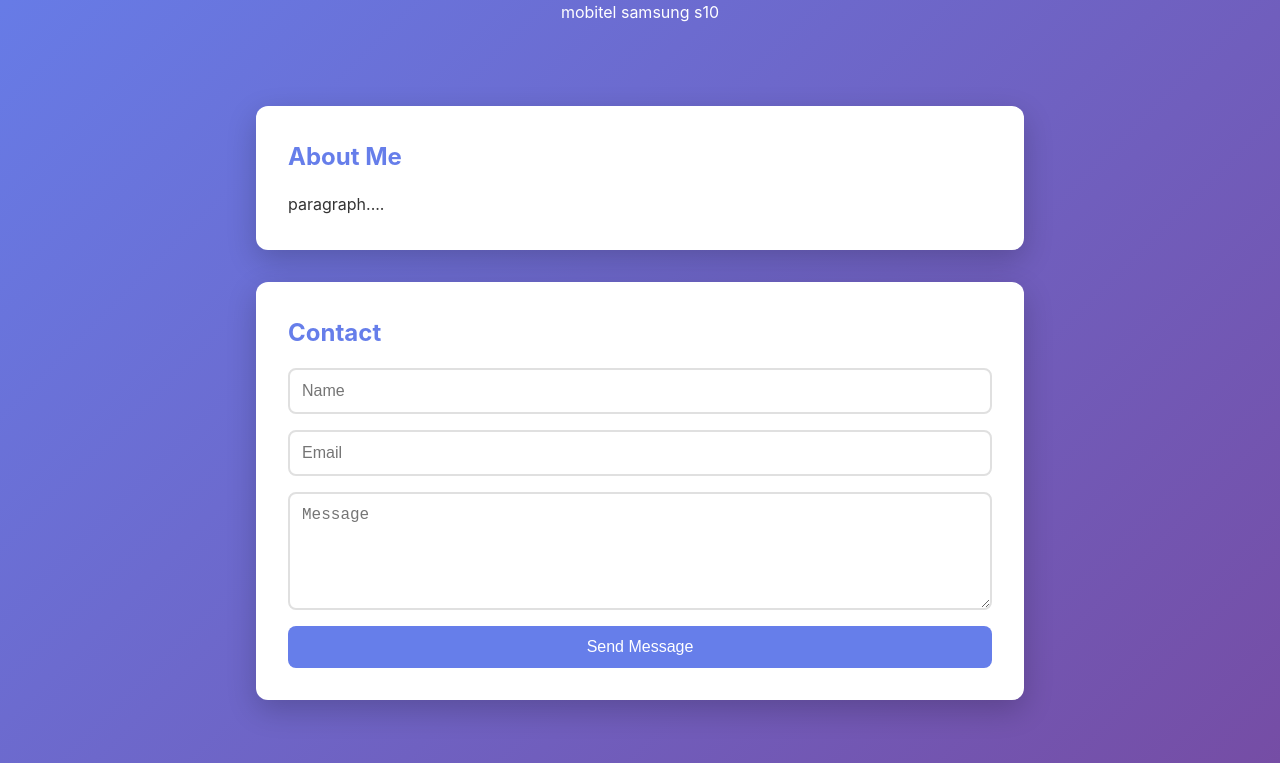
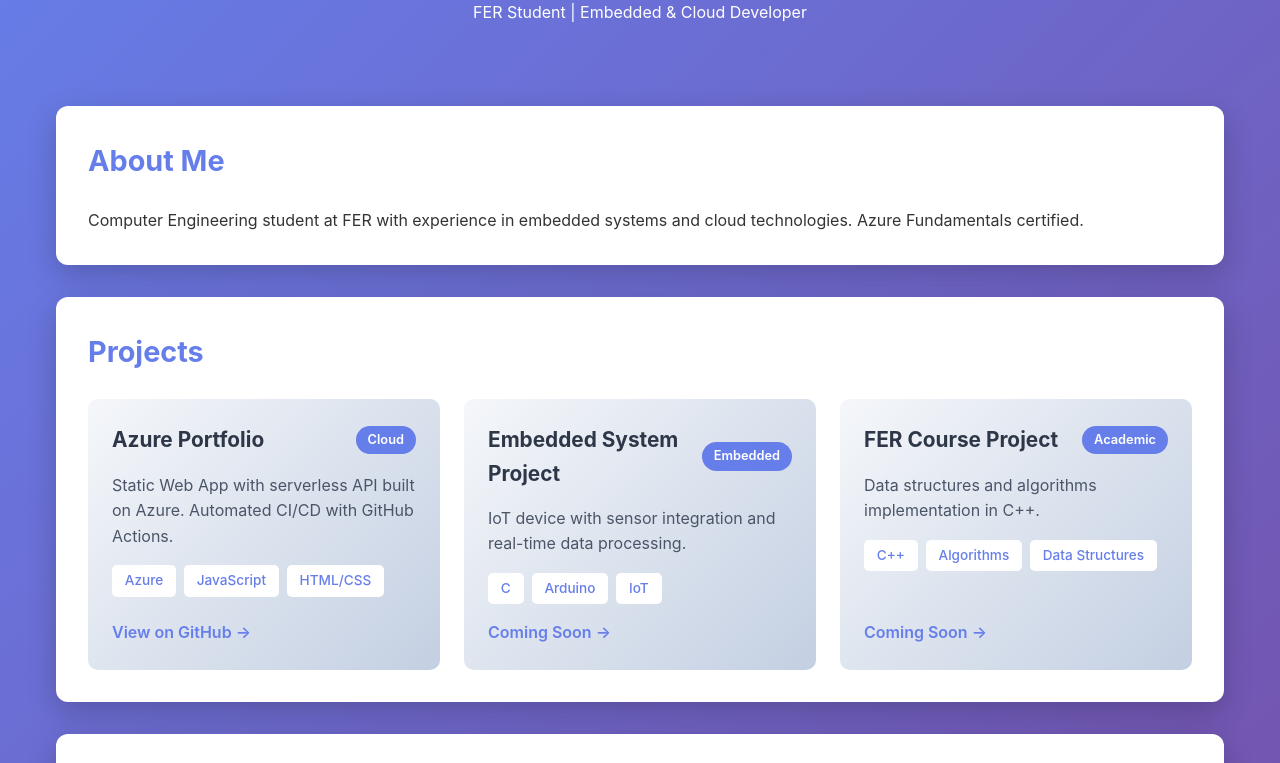
Before and after one commit to mob095s10/my-azure-portfolio, a plain HTML site: page frontend/index.html in a window 1280 px wide. Shown: the part 120-883 px from the top of the page. Drawn offline with Linux system fonts and the light colour scheme.

Commit message:
Add Projects section

```diff
--- a/frontend/index.html
+++ b/frontend/index.html
@@ -8,14 +8,61 @@
 </head>
 <body>
     <header>
-        <h1>👋 Hi I'm mob095</h1>
-        <p>mobitel samsung s10</p>
+        <h1>👋 Hi, I'm mob095</h1>
+        <p>FER Student | Embedded & Cloud Developer</p>
     </header>
 
     <main>
         <section class="about">
             <h2>About Me</h2>
-            <p>paragraph....</p>
+            <p>Computer Engineering student at FER with experience in embedded systems and cloud technologies. Azure Fundamentals certified.</p>
+        </section>
+
+        <section class="projects">
+            <h2>Projects</h2>
+            <div class="projects-grid">
+                <div class="project-card">
+                    <div class="project-header">
+                        <h3>Azure Portfolio</h3>
+                        <span class="project-tag">Cloud</span>
+                    </div>
+                    <p>Static Web App with serverless API built on Azure. Automated CI/CD with GitHub Actions.</p>
+                    <div class="project-tech">
+                        <span>Azure</span>
+                        <span>JavaScript</span>
+                        <span>HTML/CSS</span>
+                    </div>
+                    <a href="https://github.com/mob095s10/my-azure-portfolio" target="_blank" class="project-link">View on GitHub →</a>
+                </div>
+
+                <div class="project-card">
+                    <div class="project-header">
+                        <h3>Embedded System Project</h3>
+                        <span class="project-tag">Embedded</span>
+                    </div>
+                    <p>IoT device with sensor integration and real-time data processing.</p>
+                    <div class="project-tech">
+                        <span>C</span>
+                        <span>Arduino</span>
+                        <span>IoT</span>
+                    </div>
+                    <a href="#" class="project-link">Coming Soon →</a>
+                </div>
+
+                <div class="project-card">
+                    <div class="project-header">
+                        <h3>FER Course Project</h3>
+                        <span class="project-tag">Academic</span>
+                    </div>
+                    <p>Data structures and algorithms implementation in C++.</p>
+                    <div class="project-tech">
+                        <span>C++</span>
+                        <span>Algorithms</span>
+                        <span>Data Structures</span>
+                    </div>
+                    <a href="#" class="project-link">Coming Soon →</a>
+                </div>
+            </div>
         </section>
 
         <section class="contact">
--- a/frontend/style.css
+++ b/frontend/style.css
@@ -24,7 +24,7 @@ header h1 {
 }
 
 main {
-    max-width: 800px;
+    max-width: 1200px;
     margin: 0 auto;
     padding: 2rem 1rem;
 }
@@ -39,9 +39,88 @@ section {
 
 h2 {
     color: #667eea;
-    margin-bottom: 1rem;
+    margin-bottom: 1.5rem;
+    font-size: 1.8rem;
 }
 
+/* Projects Section */
+.projects-grid {
+    display: grid;
+    grid-template-columns: repeat(auto-fit, minmax(300px, 1fr));
+    gap: 1.5rem;
+    margin-top: 1.5rem;
+}
+
+.project-card {
+    background: linear-gradient(135deg, #f5f7fa 0%, #c3cfe2 100%);
+    padding: 1.5rem;
+    border-radius: 10px;
+    transition: transform 0.3s ease, box-shadow 0.3s ease;
+    display: flex;
+    flex-direction: column;
+    gap: 1rem;
+}
+
+.project-card:hover {
+    transform: translateY(-5px);
+    box-shadow: 0 10px 25px rgba(102, 126, 234, 0.3);
+}
+
+.project-header {
+    display: flex;
+    justify-content: space-between;
+    align-items: center;
+}
+
+.project-card h3 {
+    color: #2d3748;
+    font-size: 1.3rem;
+}
+
+.project-tag {
+    background: #667eea;
+    color: white;
+    padding: 0.25rem 0.75rem;
+    border-radius: 20px;
+    font-size: 0.8rem;
+    font-weight: 600;
+}
+
+.project-card p {
+    color: #4a5568;
+    line-height: 1.6;
+}
+
+.project-tech {
+    display: flex;
+    flex-wrap: wrap;
+    gap: 0.5rem;
+}
+
+.project-tech span {
+    background: white;
+    color: #667eea;
+    padding: 0.3rem 0.8rem;
+    border-radius: 5px;
+    font-size: 0.85rem;
+    font-weight: 500;
+}
+
+.project-link {
+    color: #667eea;
+    text-decoration: none;
+    font-weight: 600;
+    display: inline-flex;
+    align-items: center;
+    margin-top: auto;
+    transition: color 0.3s;
+}
+
+.project-link:hover {
+    color: #764ba2;
+}
+
+/* Contact Form */
 form {
     display: flex;
     flex-direction: column;
@@ -76,6 +155,11 @@ button:hover {
     background: #764ba2;
 }
 
+button:disabled {
+    background: #ccc;
+    cursor: not-allowed;
+}
+
 #response {
     margin-top: 1rem;
     padding: 1rem;
@@ -100,3 +184,14 @@ footer {
     padding: 2rem;
     color: white;
 }
+
+/* Responsive */
+@media (max-width: 768px) {
+    header h1 {
+        font-size: 2rem;
+    }
+
+    .projects-grid {
+        grid-template-columns: 1fr;
+    }
+}
```
